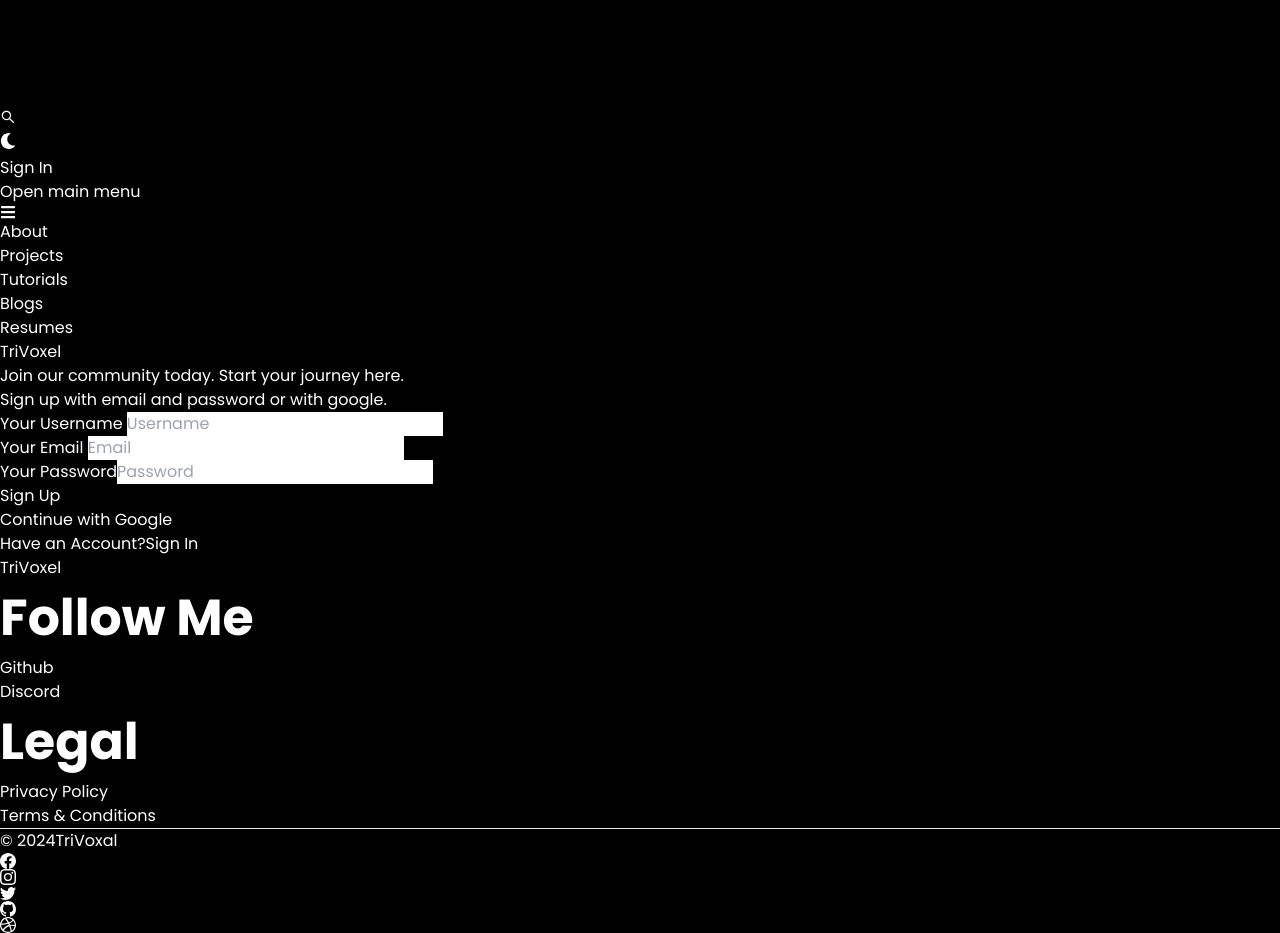
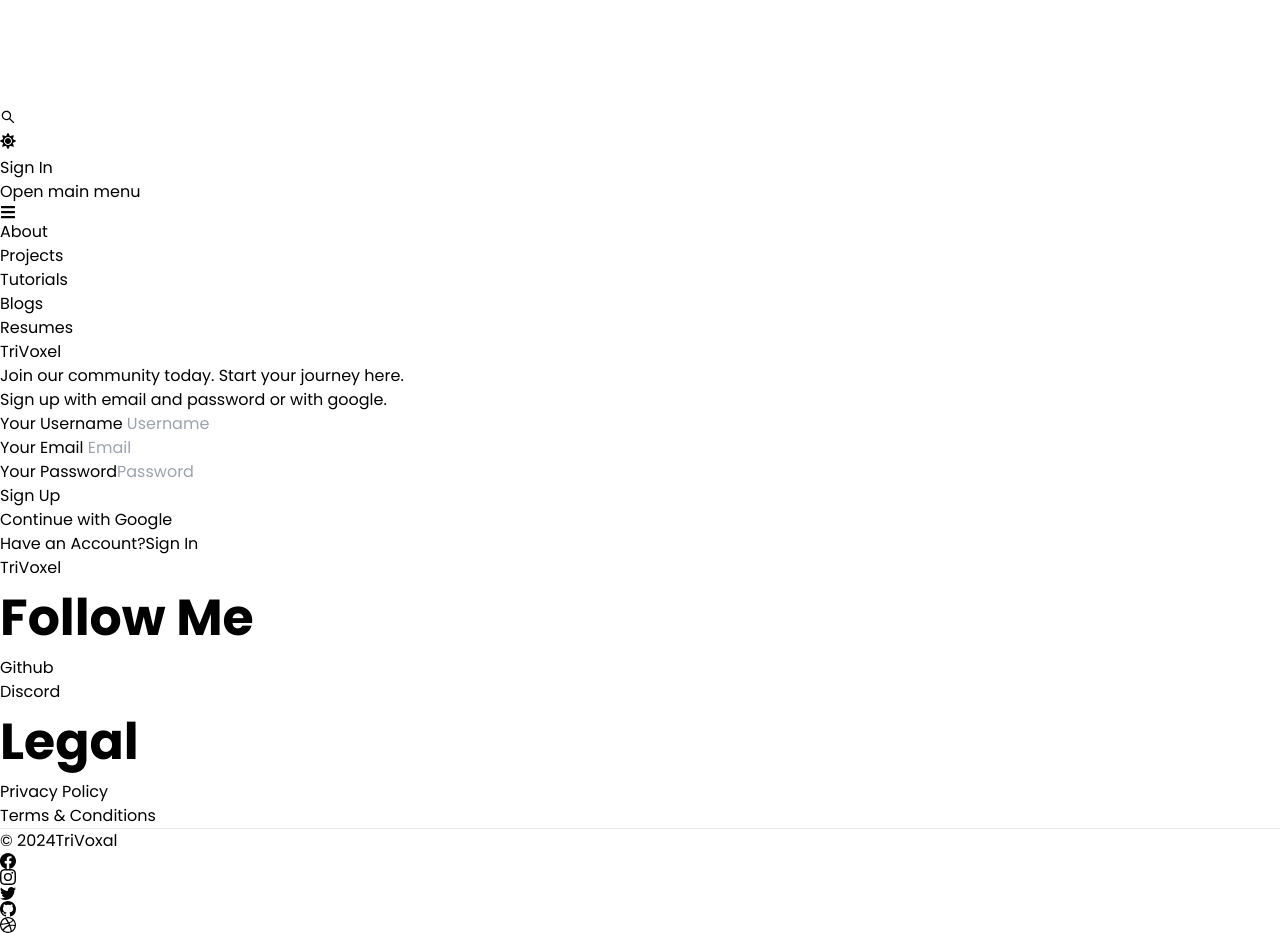
Before and after one commit to Slam210/TriVoxel, a React (Vite) app in the folder client/: page /sign-up in a window 1280 px wide. Shown: the part 1220-2153 px from the top of the page. Built offline with nearby package versions, Linux system fonts and the light colour scheme; no server answers.

Commit message:
Completed dark mode functionality

```diff
--- a/client/src/components/Footer.tsx
+++ b/client/src/components/Footer.tsx
@@ -9,7 +9,7 @@
 } from "react-icons/bs";
 export default function FooterCom() {
   return (
-    <Footer container className="border border-t-2 border-gray-500 bg-black">
+    <Footer container className="border border-t-2 border-gray-500">
       <div className="w-full max-w-7xl mx-auto">
         <div className="grid w-full justify-between sm:flex md:grid-cols-1">
           <div className="mt-5">
--- a/client/src/components/Header.tsx
+++ b/client/src/components/Header.tsx
@@ -1,15 +1,18 @@
 import { Button, Navbar, Dropdown, Avatar } from "flowbite-react";
 import { Link, useLocation } from "react-router-dom";
 import { AiOutlineSearch } from "react-icons/ai";
-import { FaMoon } from "react-icons/fa";
-import { useSelector } from "react-redux";
+import { FaMoon, FaSun } from "react-icons/fa";
+import { useSelector, useDispatch } from "react-redux";
+import { toggleTheme } from "../redux/theme/themeSlice";
 
 export default function Header() {
   const path = useLocation().pathname;
   const { currentUser } = useSelector((state: any) => state.user);
+  const dispatch = useDispatch();
+  const { theme } = useSelector((state: any) => state.theme);
   console.log(currentUser);
   return (
-    <Navbar className="border-b-2 bg-black border-gray-500">
+    <Navbar className="border-b-2  border-gray-500">
       <Link
         to="/"
         className="self-center whitespace-nowrap text-md sm:text-lg md:text-xl font-semibold px-2 py-1 rounded-lg bg-gradient-to-tr from-red-400 via-blue-400 to-green-400 text-white"
@@ -35,13 +38,18 @@
         </span>
       </form>
       <div>
-        <button className="w-12 h-10 lg:hidden rounded-full bg-black border-2 border-gray-700">
+        <button className="w-12 h-10 lg:hidden rounded-full border-2 border-gray-700">
           <AiOutlineSearch className="mx-auto" />
         </button>
       </div>
       <div className="flex gap-2 md:gap-4 md:order-2">
-        <Button className="w-12 h-10 hidden sm:inline" color="gray" pill>
-          <FaMoon />
+        <Button
+          className="w-12 h-10 hidden sm:inline"
+          color="gray"
+          pill
+          onClick={() => dispatch(toggleTheme())}
+        >
+          {theme === "light" ? <FaSun /> : <FaMoon />}
         </Button>
         {currentUser ? (
           <Dropdown
--- a/client/src/components/OAuth.tsx
+++ b/client/src/components/OAuth.tsx
@@ -35,7 +35,7 @@
     <div className="mt-4">
       <div className="bg-gradient-to-tr from-red-400 via-blue-400 to-green-400 bg-transparent p-0.5 rounded-lg">
         <button
-          className="w-full bg-black hover:bg-gradient-to-tr hover:from-red-400 hover:via-blue-400 hover:to-green-400 text-white px-4 py-2 rounded-lg"
+          className="w-full bg-white dark:bg-black hover:bg-gradient-to-tr hover:from-red-400 hover:via-blue-400 hover:to-green-400 px-4 py-2 rounded-lg"
           onClick={handleGoogleClick}
           type="button"
         >
--- /dev/null
+++ b/client/src/components/ThemeProvider.tsx
@@ -0,0 +1,17 @@
+import { useSelector } from "react-redux";
+import { ReactNode } from "react";
+
+interface ThemeProviderProps {
+  children: ReactNode;
+}
+
+export default function ThemeProvider({ children }: ThemeProviderProps) {
+  const { theme } = useSelector((state: any) => state.theme);
+  return (
+    <div className={theme}>
+      <div className="bg-white text-gray-700 dark:text-gray-200 dark:bg-black min-h-screen">
+        {children}
+      </div>
+    </div>
+  );
+}
--- a/client/src/index.css
+++ b/client/src/index.css
@@ -6,8 +6,6 @@
 body {
   font-family: "Poppins";
   font-weight: 400;
-  background-color: black;
-  color: white;
 }
 
 h1,
--- a/client/src/main.tsx
+++ b/client/src/main.tsx
@@ -5,12 +5,15 @@
 import { store, persistor } from "./redux/store.ts";
 import { Provider } from "react-redux";
 import { PersistGate } from "redux-persist/integration/react";
+import ThemeProvider from "./components/ThemeProvider";
 
 createRoot(document.getElementById("root")!).render(
   <StrictMode>
     <PersistGate persistor={persistor}>
       <Provider store={store}>
-        <App />
+        <ThemeProvider>
+          <App />
+        </ThemeProvider>
       </Provider>
     </PersistGate>
   </StrictMode>
--- a/client/src/pages/Signin.tsx
+++ b/client/src/pages/Signin.tsx
@@ -92,25 +92,21 @@
         <div className="flex-1">
           <form onSubmit={handleSubmit}>
             <div className="flex flex-col gap-1 my-2">
-              <label htmlFor="email" className="text-white">
-                Your Email
-              </label>{" "}
+              <label htmlFor="email">Your Email</label>{" "}
               <input
                 type="email"
                 placeholder="email@gmail.com"
-                className="w-full bg-gray-900 rounded-lg"
+                className="w-full bg-white dark:bg-gray-900 rounded-lg"
                 id="email"
                 onChange={handleChange}
               />
             </div>
             <div className="flex flex-col gap-1 my-2">
-              <label htmlFor="password" className="text-white">
-                Your Password
-              </label>
+              <label htmlFor="password">Your Password</label>
               <input
                 type="password"
                 placeholder="********"
-                className="w-full bg-gray-900 rounded-lg"
+                className="w-full bg-white dark:bg-gray-900 rounded-lg"
                 id="password"
                 onChange={handleChange}
               />
@@ -118,7 +114,7 @@
             <div className="mt-4">
               <div className="bg-gradient-to-tr from-red-400 via-blue-400 to-green-400 bg-transparent p-0.5 rounded-lg">
                 <button
-                  className="w-full bg-black hover:bg-gradient-to-tr hover:from-red-400 hover:via-blue-400 hover:to-green-400 text-white px-4 py-2 rounded-lg"
+                  className="w-full bg-white dark:bg-black hover:bg-gradient-to-tr hover:from-red-400 hover:via-blue-400 hover:to-green-400 px-4 py-2 rounded-lg"
                   disabled={loading}
                 >
                   {loading ? (
--- a/client/src/pages/Signup.tsx
+++ b/client/src/pages/Signup.tsx
@@ -88,45 +88,39 @@
         <div className="flex-1">
           <form onSubmit={handleSubmit}>
             <div className="flex flex-col gap-1 my-2">
-              <label htmlFor="username" className="text-white">
-                Your Username
-              </label>{" "}
+              <label htmlFor="username">Your Username</label>{" "}
               <input
                 type="text"
                 placeholder="Username"
-                className="w-full bg-gray-900 rounded-lg"
+                className="w-full dark:bg-gray-900 rounded-lg"
                 id="username"
                 onChange={handleChange}
               />
             </div>
             <div className="flex flex-col gap-1 my-2">
-              <label htmlFor="email" className="text-white">
-                Your Email
-              </label>{" "}
+              <label htmlFor="email">Your Email</label>{" "}
               <input
                 type="email"
                 placeholder="Email"
-                className="w-full bg-gray-900 rounded-lg"
+                className="w-full dark:bg-gray-900 rounded-lg"
                 id="email"
                 onChange={handleChange}
               />
             </div>
             <div className="flex flex-col gap-1 my-2">
-              <label htmlFor="password" className="text-white">
-                Your Password
-              </label>
+              <label htmlFor="password">Your Password</label>
               <input
                 type="password"
                 placeholder="Password"
-                className="w-full bg-gray-900 rounded-lg"
+                className="w-full dark:bg-gray-900 rounded-lg"
                 id="password"
                 onChange={handleChange}
               />
             </div>
             <div className="mt-4">
-              <div className="bg-gradient-to-tr from-red-400 via-blue-400 to-green-400 bg-transparent p-0.5 rounded-lg">
+              <div className="bg-gradient-to-tr from-red-400 via-blue-400 to-green-400 bg-transparent p-0.5 rounded-lg text-center">
                 <button
-                  className="w-full bg-black hover:bg-gradient-to-tr hover:from-red-400 hover:via-blue-400 hover:to-green-400 text-white px-4 py-2 rounded-lg"
+                  className="w-full bg-white dark:bg-black hover:bg-gradient-to-tr hover:from-red-400 hover:via-blue-400 hover:to-green-400px-4 py-2 rounded-lg text-center"
                   disabled={loading}
                 >
                   {loading ? (
--- a/client/src/redux/store.ts
+++ b/client/src/redux/store.ts
@@ -1,9 +1,10 @@
 import { configureStore, combineReducers } from "@reduxjs/toolkit";
 import userReducer from "./user/userSlice";
+import themeReducer from "./theme/themeSlice";
 import { persistReducer, persistStore } from "redux-persist";
 import storage from "redux-persist/lib/storage";
 
-const rootReducer = combineReducers({ user: userReducer });
+const rootReducer = combineReducers({ user: userReducer, theme: themeReducer });
 
 const persistConfig = {
   key: "root",
--- /dev/null
+++ b/client/src/redux/theme/themeSlice.ts
@@ -0,0 +1,19 @@
+import { createSlice } from "@reduxjs/toolkit";
+
+const initialState = {
+  theme: "light",
+};
+
+const themeSlice = createSlice({
+  name: "theme",
+  initialState,
+  reducers: {
+    toggleTheme: (state) => {
+      state.theme = state.theme === "light" ? "dark" : "light";
+    },
+  },
+});
+
+export const { toggleTheme } = themeSlice.actions;
+
+export default themeSlice.reducer;
```
